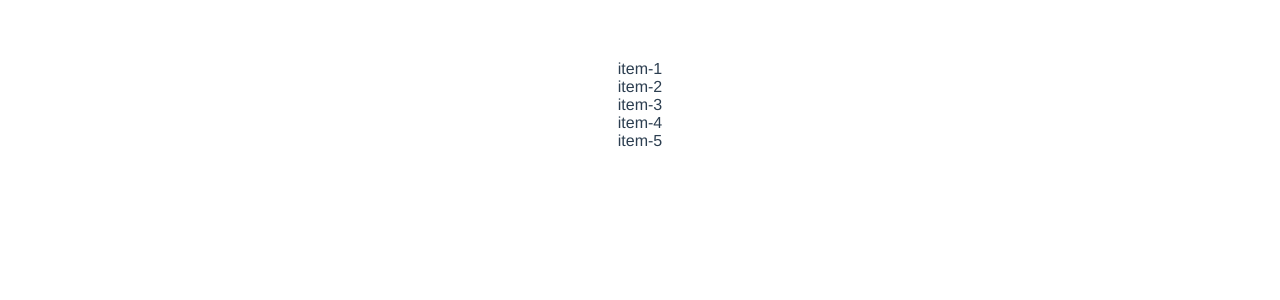
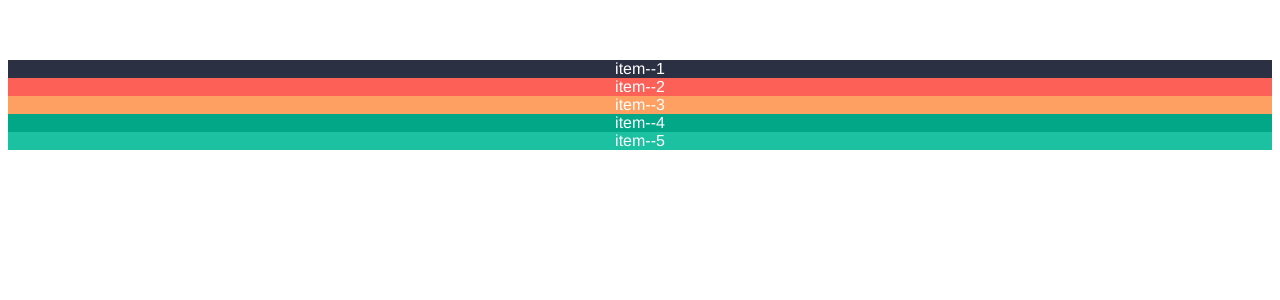
Before and after one commit to eunha0ne/study-grid-flex-layout, a Vue app: page / in a window 1280 px wide. Shown: the top 300 px of the page. Built offline with nearby package versions, Linux system fonts and the light colour scheme.

Commit message:
[Chore] 플렉스, 그리드 레이아웃 그릴 준비하기

```diff
--- /dev/null
+++ b/src/assets/styles/item.scss
@@ -0,0 +1,18 @@
+$backgorund-colors: (
+  1: #2c3043,
+  2: #fc6057,
+  3: #fda061,
+  4: #01a787,
+  5: #1bc1a1,
+  6: #2c3043
+);
+
+@each $key, $value in $backgorund-colors {
+  .item--#{$key} {
+    background: $value;
+  }
+}
+
+.item {
+  color: white;
+}
--- a/src/components/LayoutGrid.vue
+++ b/src/components/LayoutGrid.vue
@@ -1,6 +1,6 @@
 <template>
   <div class="container container--gird">
-    <div v-for="i in 5" :key="i">item-{{ i }}</div>
+    <div v-for="i in 5" :key="i" :class="`item item--${i}`">item--{{ i }}</div>
   </div>
 </template>
 
@@ -10,4 +10,6 @@ export default {
 }
 </script>
 
-<style scoped></style>
+<style lang="scss" scoped>
+@import '@/assets/styles/item';
+</style>
```
